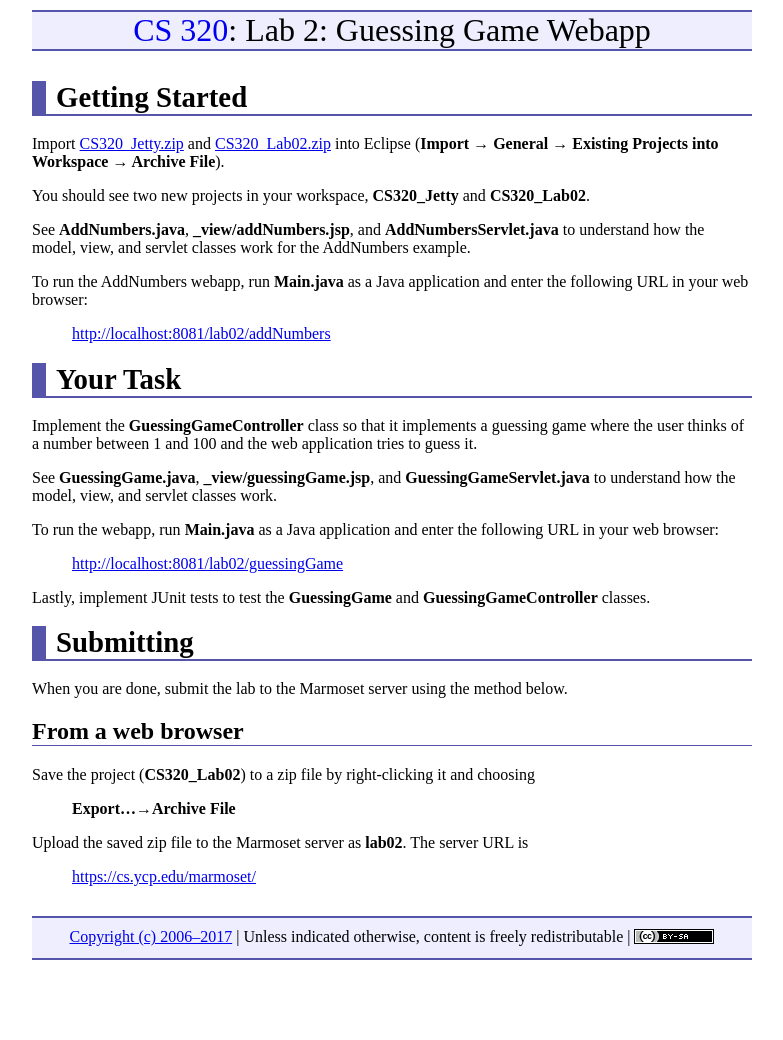
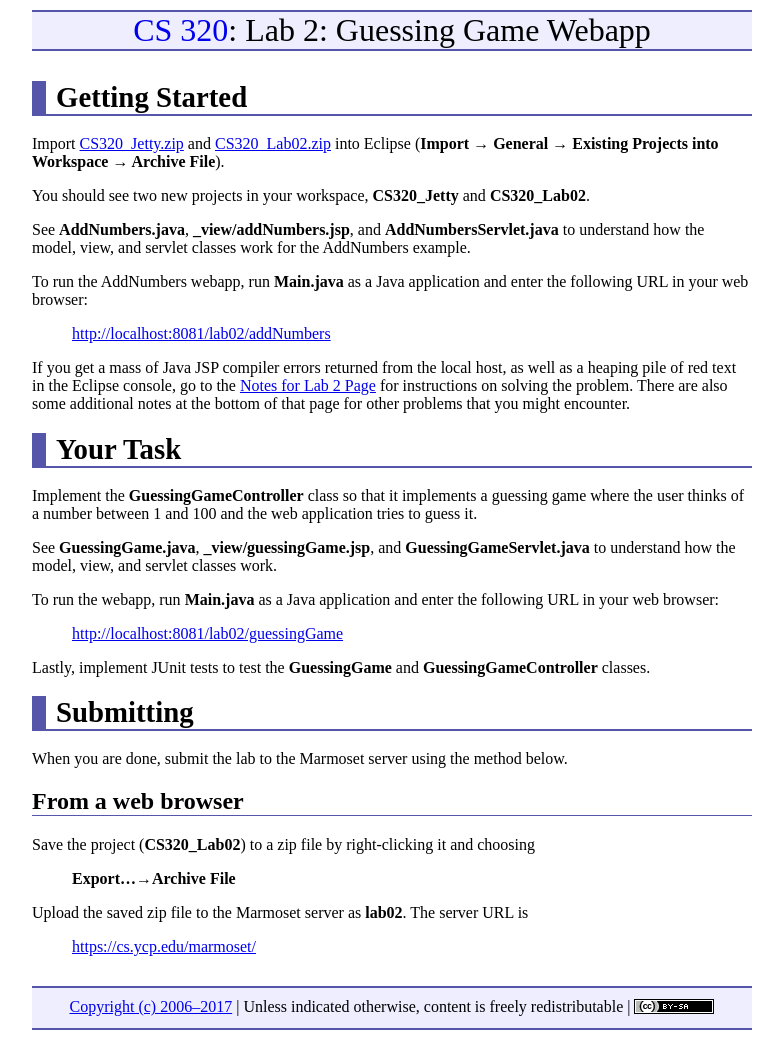
Before and after one commit to ycpcs/cs320-spring2017, a Jekyll site: the page built from labs/lab02.md, in a window 1280 px wide. Shown: the whole page, without its empty margins (248-1031 px from the left). Built offline with Jekyll 4.4.1, drawn with Linux system fonts in a browser that asks for light colours; before the commit the page ends 970 px from its top, so only the background shows below that.

Commit message:
notes for Lab02

```diff
--- a/labs/lab02.md
+++ b/labs/lab02.md
@@ -16,6 +16,7 @@ To run the AddNumbers webapp, run **Main.java** as a Java application and enter
 
 > [http://localhost:8081/lab02/addNumbers](http://localhost:8081/lab02/addNumbers)
 
+If you get a mass of Java JSP compiler errors returned from the local host, as well as a heaping pile of red text in the Eclipse console, go to the [Notes for Lab 2 Page](lab02_notes.html) for instructions on solving the problem.  There are also some additional notes at the bottom of that page for other problems that you might encounter.
 
 Your Task
 =========
```
